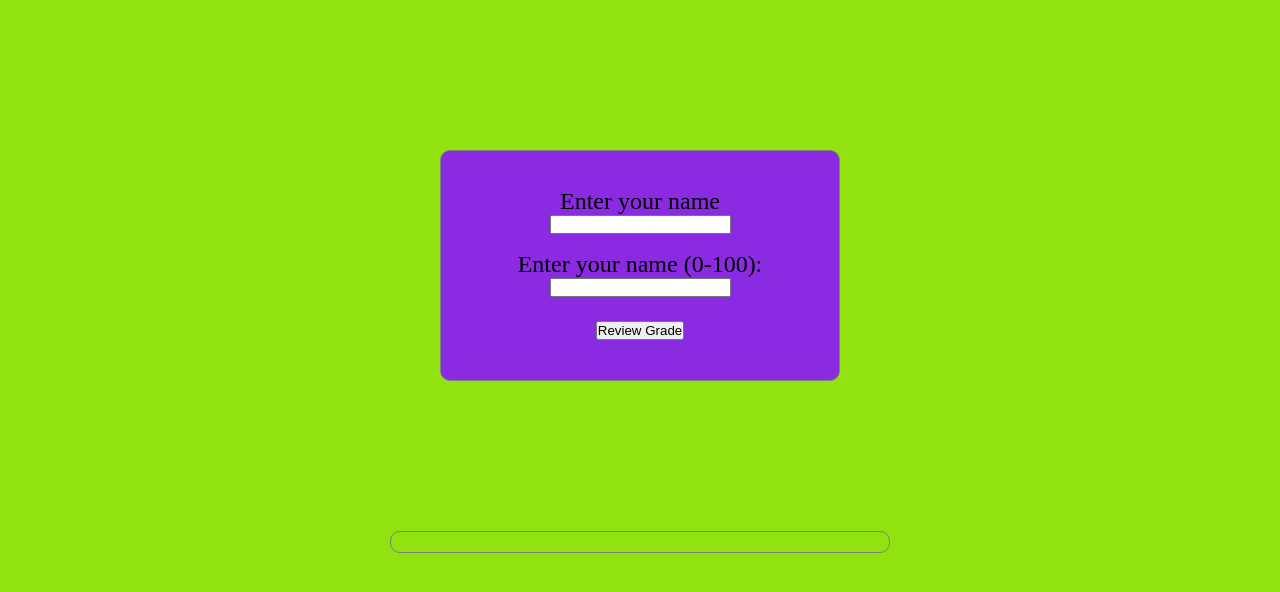
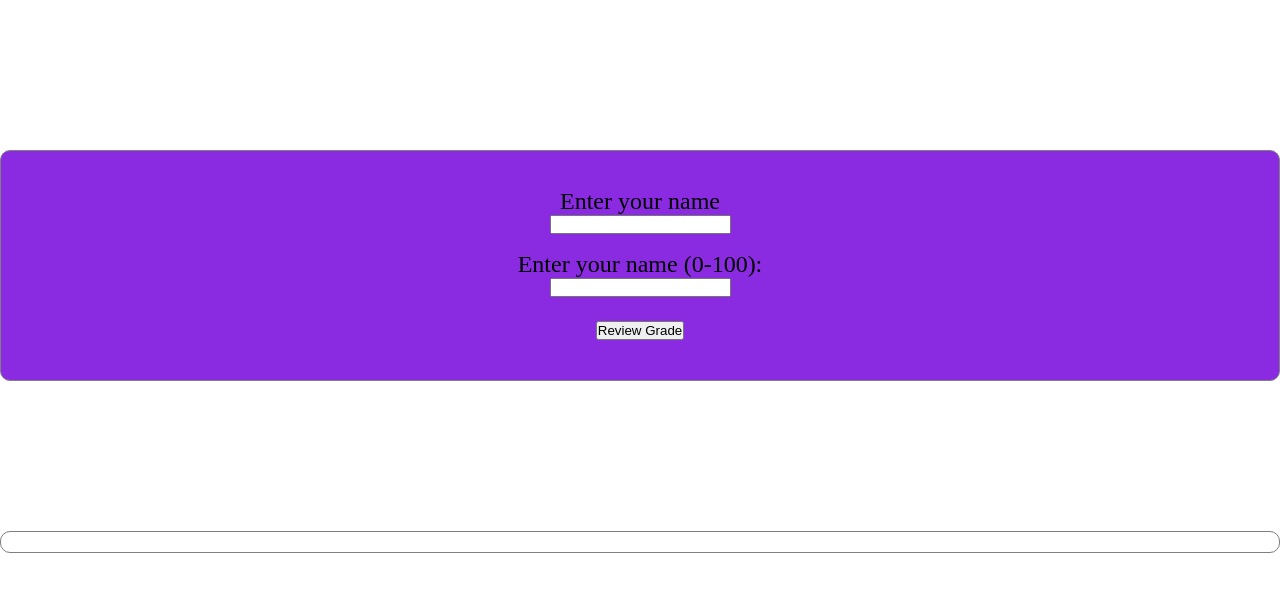
Before and after one commit to AbdulbasitOpeyemi/grade-checker, a plain HTML site: page index.html in a window 1280 px wide. Drawn offline with Linux system fonts and the light colour scheme.

Commit message:
Update checkerstyle.css

```diff
--- a/checkerstyle.css
+++ b/checkerstyle.css
@@ -6,11 +6,10 @@
         }
                 /** project body **/
         body{
-            background-color: rgb(145, 226, 15);
+            background-color: white;
         }
 
         #grade-form{
-            width: 400px;
             height: auto;
             line-height: 20px;
             text-align: center;
@@ -23,7 +22,6 @@
         }
 
         #prompt {
-            width: 500px;
             margin: 20px auto;
             padding: 10px;
             border: 1px solid grey;
```
